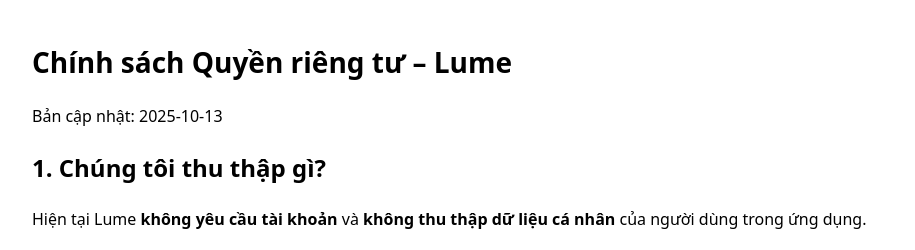
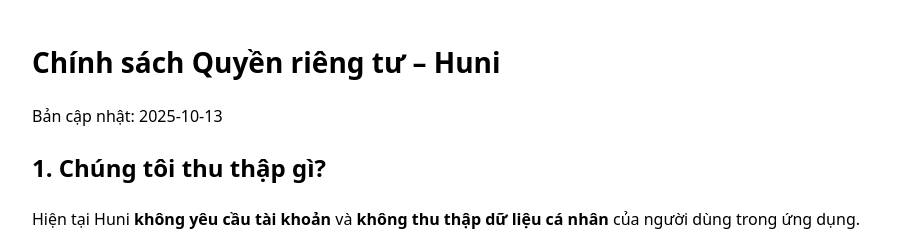
Before and after one commit to Thunga7979/homie-legal, a plain HTML site: page privacy.html in a window 1280 px wide. Shown: the top 250 px of the page, without its empty margins (178-1093 px from the left). Drawn offline with Linux system fonts and the light colour scheme.

Commit message:
Update privacy.html
Signed-off-by: Thunga7979 <thunga7979@gmail.com>

```diff
--- a/privacy.html
+++ b/privacy.html
@@ -1,12 +1,12 @@
 <!doctype html><html lang="vi"><meta charset="utf-8">
-<title>Chính sách Quyền riêng tư – Lume</title>
+<title>Chính sách Quyền riêng tư – Huni</title>
 <meta name="viewport" content="width=device-width,initial-scale=1">
 <style>body{max-width:860px;margin:40px auto;padding:0 16px;font:16px/1.6 system-ui}h1{font-size:28px}</style>
-<h1>Chính sách Quyền riêng tư – Lume</h1>
+<h1>Chính sách Quyền riêng tư – Huni</h1>
 <p>Bản cập nhật: 2025-10-13</p>
 
 <h2>1. Chúng tôi thu thập gì?</h2>
-<p>Hiện tại Lume <strong>không yêu cầu tài khoản</strong> và <strong>không thu thập dữ liệu cá nhân</strong> của người dùng trong ứng dụng.</p>
+<p>Hiện tại Huni <strong>không yêu cầu tài khoản</strong> và <strong>không thu thập dữ liệu cá nhân</strong> của người dùng trong ứng dụng.</p>
 
 <h2>2. Dữ liệu lưu trên thiết bị</h2>
 <p>Một số mục như danh sách đã lưu, lịch sử xem, cài đặt được lưu cục bộ trên thiết bị của bạn và không gửi về máy chủ.</p>
```
